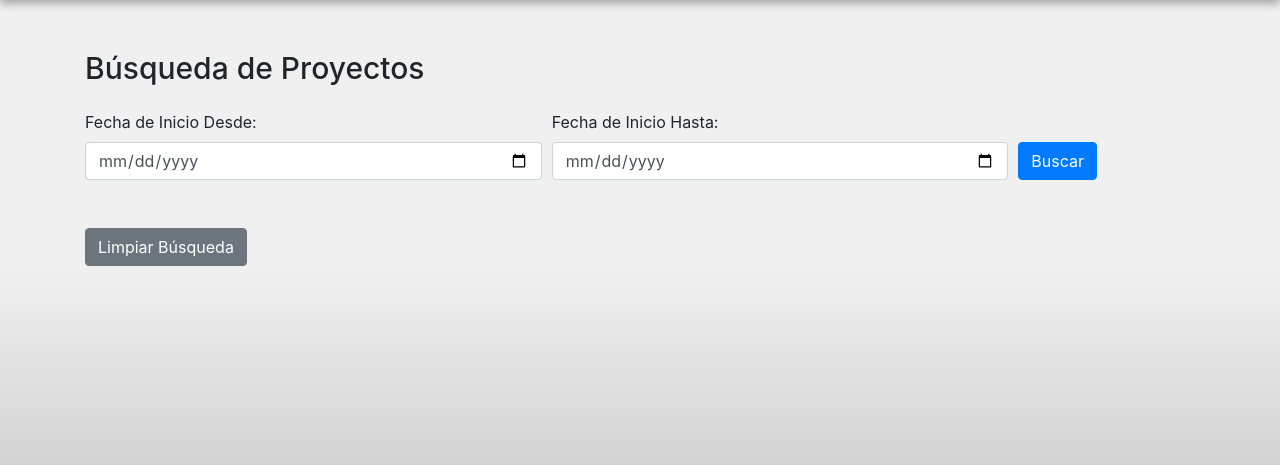
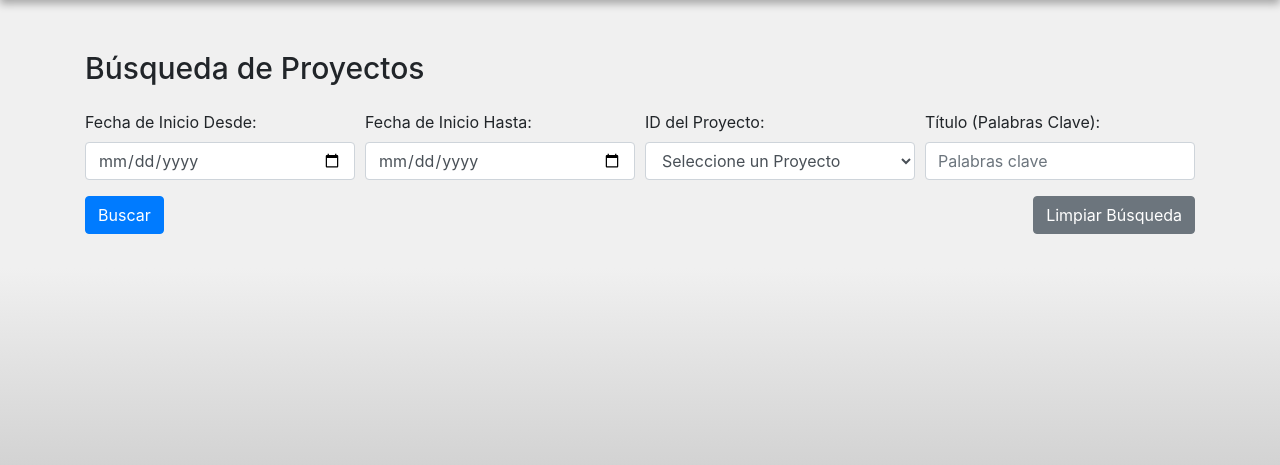
Before and after one commit to REGGDIS/reveloper, a Django app: template Reveloper/templates/busqueda.html in a window 1280 px wide. Shown: the part 52-517 px from the top of the page. Run offline with Django 5.2, Linux system fonts and the light colour scheme; the template is opened without the code that fills it, so the values that code supplies are empty; some libraries are stand-ins or nearby versions.

Commit message:
Añadir búsqueda por ID con lista desplegable y ajustar generación de informe PDF

```diff
--- a/Reveloper/templates/busqueda.html
+++ b/Reveloper/templates/busqueda.html
@@ -8,23 +8,33 @@
     <!-- Formulario de búsqueda -->
     <form method="GET" action="{% url 'buscar_proyectos' %}" class="mb-4">
         <div class="form-row">
-            <div class="form-group col-md-5">
+            <div class="form-group col-md-3">
                 <label for="fecha_inicio_desde">Fecha de Inicio Desde:</label>
-                <input type="date" class="form-control" id="fecha_inicio_desde" name="fecha_inicio_desde" required>
+                <input type="date" class="form-control" id="fecha_inicio_desde" name="fecha_inicio_desde">
             </div>
-            <div class="form-group col-md-5">
+            <div class="form-group col-md-3">
                 <label for="fecha_inicio_hasta">Fecha de Inicio Hasta:</label>
-                <input type="date" class="form-control" id="fecha_inicio_hasta" name="fecha_inicio_hasta" required>
+                <input type="date" class="form-control" id="fecha_inicio_hasta" name="fecha_inicio_hasta">
             </div>
-            <div class="form-group col-md-2 d-flex align-items-end">
+            <div class="form-group col-md-3">
+                <label for="proyecto_id">ID del Proyecto:</label>
+                <select class="form-control" id="proyecto_id" name="proyecto_id">
+                    <option value="">Seleccione un Proyecto</option>
+                    {% for proyecto in proyectos %}
+                        <option value="{{ proyecto.id }}">{{ proyecto.id }} - {{ proyecto.nombre }}</option>
+                    {% endfor %}
+                </select>
+            </div>
+            <div class="form-group col-md-3">
+                <label for="titulo_palabras">Título (Palabras Clave):</label>
+                <input type="text" class="form-control" id="titulo_palabras" name="titulo_palabras" placeholder="Palabras clave">
+            </div>
+            <div class="form-group col-md-12 d-flex justify-content-between">
                 <button type="submit" class="btn btn-primary">Buscar</button>
+                <!-- Botón de Limpiar Búsqueda -->
+                <a href="{% url 'busqueda' %}" class="btn btn-secondary">Limpiar Búsqueda</a>
             </div>
         </div>
-    </form>
-
-    <!-- Botón Limpiar Búsqueda -->
-    <form method="GET" action="{% url 'busqueda' %}">
-        <button type="submit" class="btn btn-secondary mt-2 mb-4">Limpiar Búsqueda</button>
     </form>
 
     <!-- Resultados de la búsqueda -->
@@ -56,6 +66,8 @@
         <form method="GET" action="{% url 'generar_informe_pdf_busqueda' %}">
             <input type="hidden" name="fecha_inicio_desde" value="{{ request.GET.fecha_inicio_desde }}">
             <input type="hidden" name="fecha_inicio_hasta" value="{{ request.GET.fecha_inicio_hasta }}">
+            <input type="hidden" name="proyecto_id" value="{{ request.GET.proyecto_id }}">
+            <input type="hidden" name="titulo_palabras" value="{{ request.GET.titulo_palabras }}">
             <button type="submit" class="btn btn-success mt-4 mb-4">Descargar informe PDF</button>
         </form>
     {% endif %}
```
Also changed, not shown: Reveloper/views.py (+37 -17 lines).
